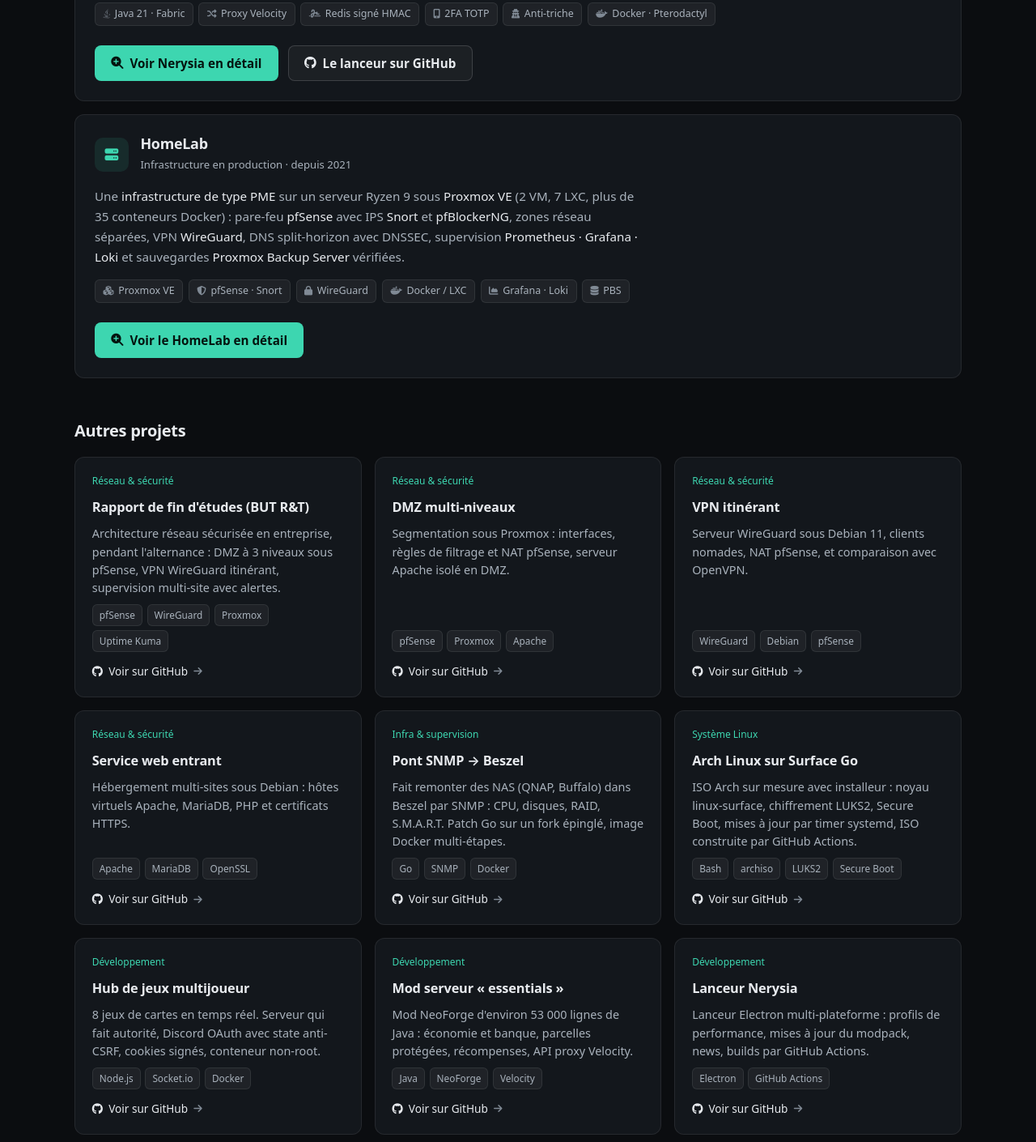
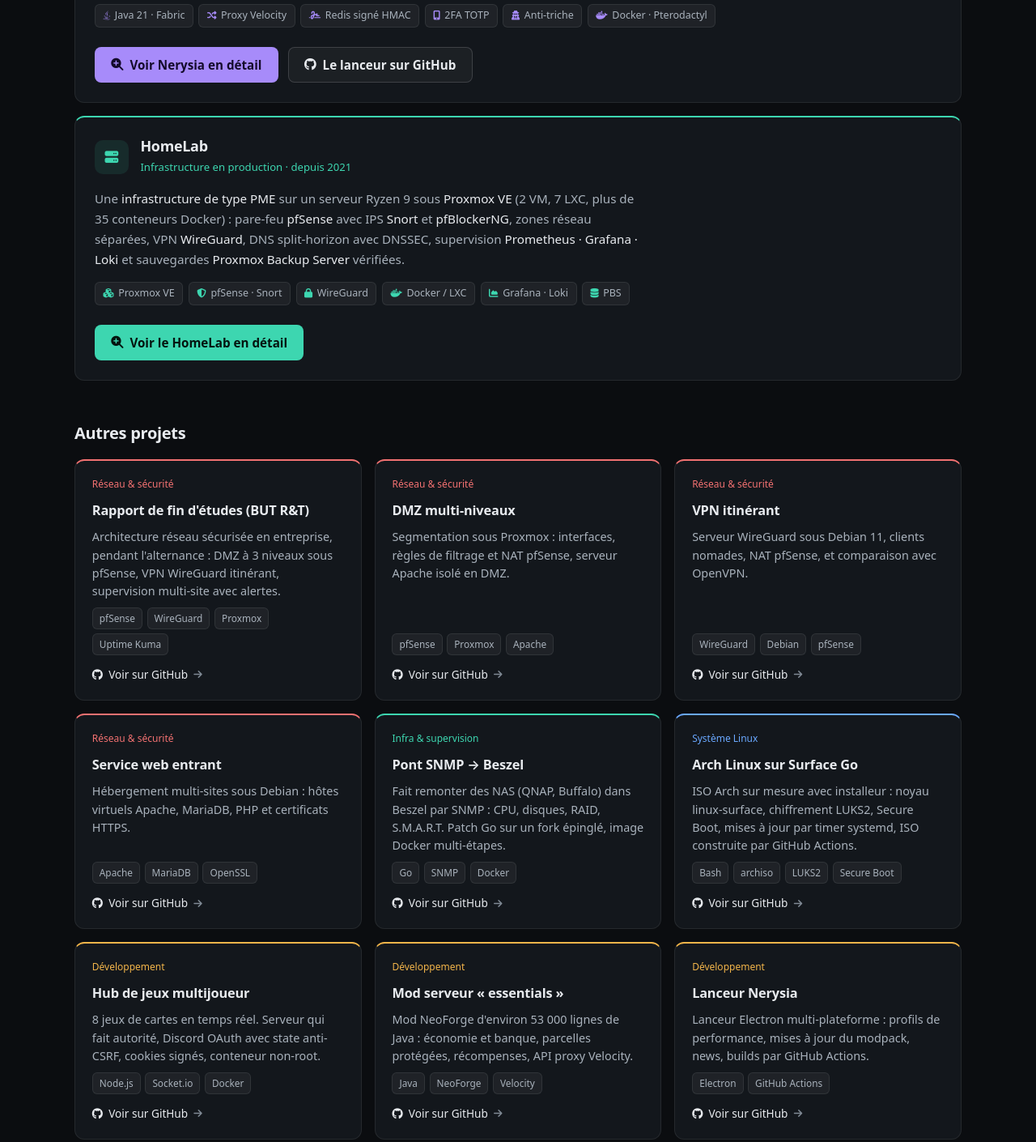
Before and after one commit to Lightshadow02/Portfolio, a plain HTML site: page index.html in a window 1280 px wide. Shown: the part 4892-6302 px from the top of the page at 81% size. Drawn offline with Linux system fonts and the light colour scheme.

Commit message:
Projets : une couleur par projet et par catégorie
- Iron4Software en rouge, Nerysia en violet, HomeLab en vert d'eau (bordure
  haute, icône, badge, puces et bouton principal de chaque carte)
- Autres projets : couleur par catégorie (réseau et sécurité en rouge,
  supervision en vert d'eau, système en bleu, développement en ambre)
- Page Nerysia en violet, comme sa carte

```diff
--- a/index.html
+++ b/index.html
@@ -659,63 +659,63 @@
 
         <h3 class="projects-subtitle">Autres projets</h3>
         <div class="repo-grid">
-            <a class="repo-card" href="https://github.com/Lightshadow02/Rapport_de_fin_detudes-BUT3" target="_blank" rel="noopener">
+            <a class="repo-card cat-sec" href="https://github.com/Lightshadow02/Rapport_de_fin_detudes-BUT3" target="_blank" rel="noopener">
                 <span class="repo-cat">Réseau & sécurité</span>
                 <h4>Rapport de fin d'études (BUT R&T)</h4>
                 <p>Architecture réseau sécurisée en entreprise, pendant l'alternance : DMZ à 3 niveaux sous pfSense, VPN WireGuard itinérant, supervision multi-site avec alertes.</p>
                 <span class="repo-tags"><span>pfSense</span><span>WireGuard</span><span>Proxmox</span><span>Uptime Kuma</span></span>
                 <span class="repo-link"><i class="fab fa-github" aria-hidden="true"></i> Voir sur GitHub <i class="fas fa-arrow-right" aria-hidden="true"></i></span>
             </a>
-            <a class="repo-card" href="https://github.com/Lightshadow02/DMZNV3" target="_blank" rel="noopener">
+            <a class="repo-card cat-sec" href="https://github.com/Lightshadow02/DMZNV3" target="_blank" rel="noopener">
                 <span class="repo-cat">Réseau & sécurité</span>
                 <h4>DMZ multi-niveaux</h4>
                 <p>Segmentation sous Proxmox : interfaces, règles de filtrage et NAT pfSense, serveur Apache isolé en DMZ.</p>
                 <span class="repo-tags"><span>pfSense</span><span>Proxmox</span><span>Apache</span></span>
                 <span class="repo-link"><i class="fab fa-github" aria-hidden="true"></i> Voir sur GitHub <i class="fas fa-arrow-right" aria-hidden="true"></i></span>
             </a>
-            <a class="repo-card" href="https://github.com/Lightshadow02/VPN-Itin-rant" target="_blank" rel="noopener">
+            <a class="repo-card cat-sec" href="https://github.com/Lightshadow02/VPN-Itin-rant" target="_blank" rel="noopener">
                 <span class="repo-cat">Réseau & sécurité</span>
                 <h4>VPN itinérant</h4>
                 <p>Serveur WireGuard sous Debian 11, clients nomades, NAT pfSense, et comparaison avec OpenVPN.</p>
                 <span class="repo-tags"><span>WireGuard</span><span>Debian</span><span>pfSense</span></span>
                 <span class="repo-link"><i class="fab fa-github" aria-hidden="true"></i> Voir sur GitHub <i class="fas fa-arrow-right" aria-hidden="true"></i></span>
             </a>
-            <a class="repo-card" href="https://github.com/Lightshadow02/Mise-en-place-d_un-service-web-entrant" target="_blank" rel="noopener">
+            <a class="repo-card cat-sec" href="https://github.com/Lightshadow02/Mise-en-place-d_un-service-web-entrant" target="_blank" rel="noopener">
                 <span class="repo-cat">Réseau & sécurité</span>
                 <h4>Service web entrant</h4>
                 <p>Hébergement multi-sites sous Debian : hôtes virtuels Apache, MariaDB, PHP et certificats HTTPS.</p>
                 <span class="repo-tags"><span>Apache</span><span>MariaDB</span><span>OpenSSL</span></span>
                 <span class="repo-link"><i class="fab fa-github" aria-hidden="true"></i> Voir sur GitHub <i class="fas fa-arrow-right" aria-hidden="true"></i></span>
             </a>
-            <a class="repo-card" href="https://github.com/Lightshadow02/baszel-snmp-bridge" target="_blank" rel="noopener">
+            <a class="repo-card cat-infra" href="https://github.com/Lightshadow02/baszel-snmp-bridge" target="_blank" rel="noopener">
                 <span class="repo-cat">Infra & supervision</span>
                 <h4>Pont SNMP → Beszel</h4>
                 <p>Fait remonter des NAS (QNAP, Buffalo) dans Beszel par SNMP : CPU, disques, RAID, S.M.A.R.T. Patch Go sur un fork épinglé, image Docker multi-étapes.</p>
                 <span class="repo-tags"><span>Go</span><span>SNMP</span><span>Docker</span></span>
                 <span class="repo-link"><i class="fab fa-github" aria-hidden="true"></i> Voir sur GitHub <i class="fas fa-arrow-right" aria-hidden="true"></i></span>
             </a>
-            <a class="repo-card" href="https://github.com/Lightshadow02/SUFACE-GO-ARCHLINUX" target="_blank" rel="noopener">
+            <a class="repo-card cat-sys" href="https://github.com/Lightshadow02/SUFACE-GO-ARCHLINUX" target="_blank" rel="noopener">
                 <span class="repo-cat">Système Linux</span>
                 <h4>Arch Linux sur Surface Go</h4>
                 <p>ISO Arch sur mesure avec installeur : noyau linux-surface, chiffrement LUKS2, Secure Boot, mises à jour par timer systemd, ISO construite par GitHub Actions.</p>
                 <span class="repo-tags"><span>Bash</span><span>archiso</span><span>LUKS2</span><span>Secure Boot</span></span>
                 <span class="repo-link"><i class="fab fa-github" aria-hidden="true"></i> Voir sur GitHub <i class="fas fa-arrow-right" aria-hidden="true"></i></span>
             </a>
-            <a class="repo-card" href="https://github.com/Lightshadow02/web-game" target="_blank" rel="noopener">
+            <a class="repo-card cat-dev" href="https://github.com/Lightshadow02/web-game" target="_blank" rel="noopener">
                 <span class="repo-cat">Développement</span>
                 <h4>Hub de jeux multijoueur</h4>
                 <p>8 jeux de cartes en temps réel. Serveur qui fait autorité, Discord OAuth avec state anti-CSRF, cookies signés, conteneur non-root.</p>
                 <span class="repo-tags"><span>Node.js</span><span>Socket.io</span><span>Docker</span></span>
                 <span class="repo-link"><i class="fab fa-github" aria-hidden="true"></i> Voir sur GitHub <i class="fas fa-arrow-right" aria-hidden="true"></i></span>
             </a>
-            <a class="repo-card" href="https://github.com/Lightshadow02/utopia-admin" target="_blank" rel="noopener">
+            <a class="repo-card cat-dev" href="https://github.com/Lightshadow02/utopia-admin" target="_blank" rel="noopener">
                 <span class="repo-cat">Développement</span>
                 <h4>Mod serveur « essentials »</h4>
                 <p>Mod NeoForge d'environ 53 000 lignes de Java : économie et banque, parcelles protégées, récompenses, API proxy Velocity.</p>
                 <span class="repo-tags"><span>Java</span><span>NeoForge</span><span>Velocity</span></span>
                 <span class="repo-link"><i class="fab fa-github" aria-hidden="true"></i> Voir sur GitHub <i class="fas fa-arrow-right" aria-hidden="true"></i></span>
             </a>
-            <a class="repo-card" href="https://github.com/Lightshadow02/Nerysia-LAUCHER" target="_blank" rel="noopener">
+            <a class="repo-card cat-dev" href="https://github.com/Lightshadow02/Nerysia-LAUCHER" target="_blank" rel="noopener">
                 <span class="repo-cat">Développement</span>
                 <h4>Lanceur Nerysia</h4>
                 <p>Lanceur Electron multi-plateforme : profils de performance, mises à jour du modpack, news, builds par GitHub Actions.</p>
--- a/style.css
+++ b/style.css
@@ -1364,3 +1364,79 @@ footer {
         grid-template-columns: 1fr;
     }
 }
+
+/* ---------- Une couleur par projet ---------- */
+.featured-project {
+    --pc: var(--accent);
+    --pc-hover: var(--accent-hover);
+    --pc-ink: var(--accent-ink);
+    --pc-soft: var(--accent-soft);
+    border-top: 2px solid var(--pc);
+}
+
+#iron4software {
+    --pc: #f27171;
+    --pc-hover: #f59a9a;
+    --pc-ink: #1c0707;
+    --pc-soft: rgba(242, 113, 113, 0.12);
+}
+
+#nerysia {
+    --pc: #a78bfa;
+    --pc-hover: #c4b5fd;
+    --pc-ink: #140b2b;
+    --pc-soft: rgba(167, 139, 250, 0.13);
+}
+
+.featured-project .interest-icon {
+    background: var(--pc-soft);
+    color: var(--pc);
+}
+
+.featured-project .interest-badge,
+.featured-project .featured-list li > i:first-child,
+.featured-project .interest-tags span i {
+    color: var(--pc);
+}
+
+.featured-project .primary-btn {
+    background: var(--pc);
+    color: var(--pc-ink);
+}
+
+.featured-project .primary-btn:hover {
+    background: var(--pc-hover);
+}
+
+/* Autres projets : une couleur par catégorie */
+.repo-card {
+    --rc: var(--accent);
+    border-top: 2px solid var(--rc);
+}
+
+.repo-card.cat-sec { --rc: #f27171; }
+.repo-card.cat-infra { --rc: #3dd6b0; }
+.repo-card.cat-sys { --rc: #6aa8ff; }
+.repo-card.cat-dev { --rc: #f2b54a; }
+
+.repo-card .repo-cat {
+    color: var(--rc);
+}
+
+.repo-card:hover .repo-link .fa-arrow-right {
+    color: var(--rc);
+}
+
+/* Page Nerysia : accent violet, comme sa carte */
+.ny-page {
+    --accent: #a78bfa;
+    --accent-hover: #c4b5fd;
+    --accent-ink: #140b2b;
+    --accent-soft: rgba(167, 139, 250, 0.12);
+    --accent-line: rgba(167, 139, 250, 0.35);
+    --accent-primary: #a78bfa;
+}
+
+.ny-page ::selection {
+    background: rgba(167, 139, 250, 0.3);
+}
```
Also changed, not shown: nerysia.html (+1 -1 lines).
